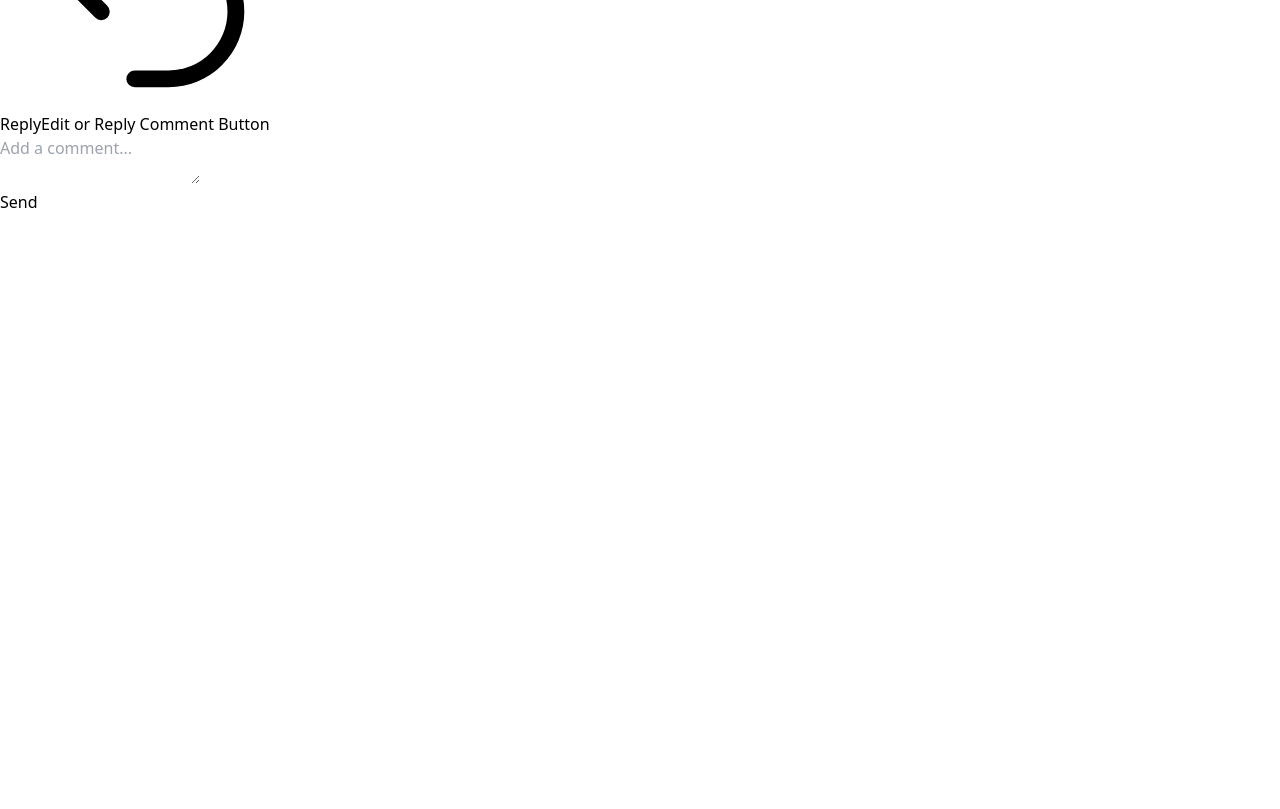
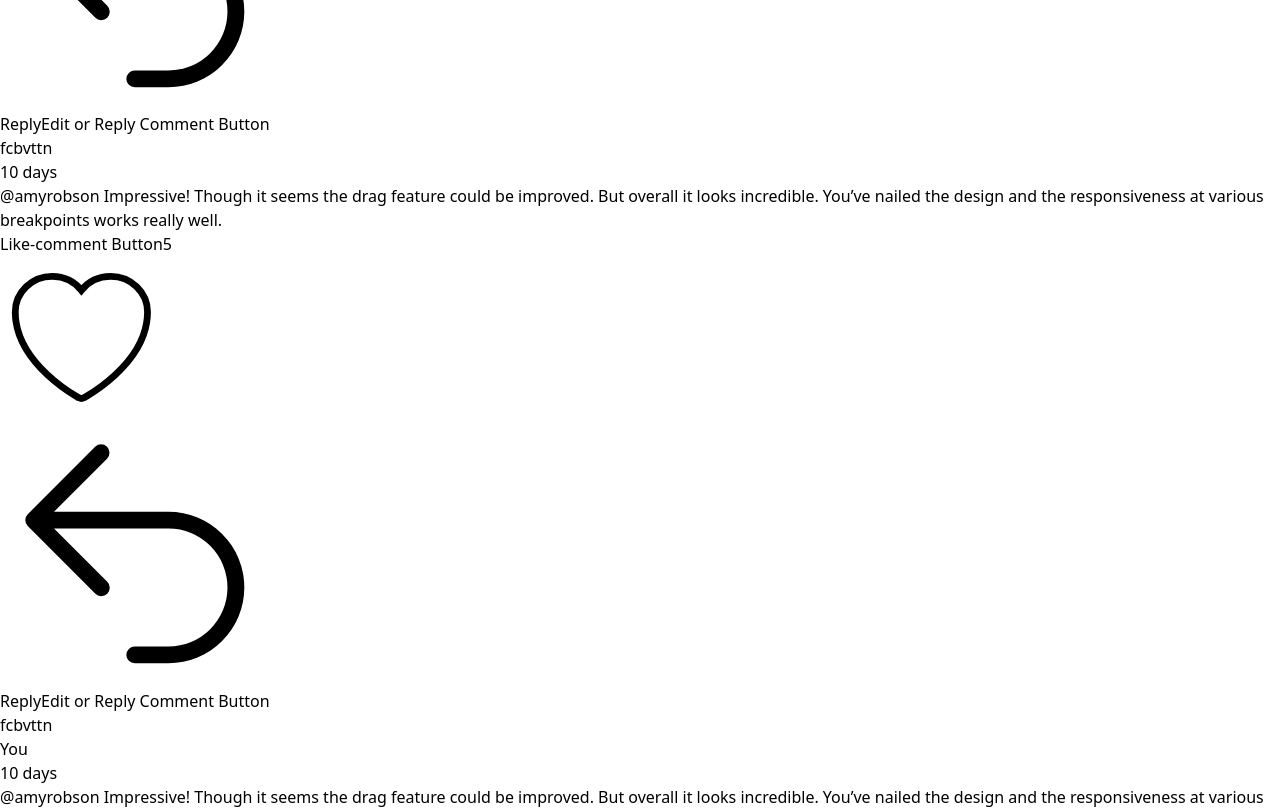
Before and after one commit to fcbvttn123/react-interactive-comment-section, a React (Vite) app: page / in a window 1280 px wide. Shown: the part 440-1249 px from the top of the page. Before the commit the page ends 800 px from the top, so only its background shows below. Built offline with nearby package versions, Linux system fonts and the light colour scheme.

Commit message:
Nested Comment is Done

```diff
--- a/src/App.jsx
+++ b/src/App.jsx
@@ -5,7 +5,10 @@ import { CommentCard } from './components/CommentCard'
 function App() {
   return (
     <div className='bg-slate-200 p-4'>
-        <CommentCard isYou={false} commenter={null} />
+        <CommentCard isYou={false} commenter={null} commentOwnerName={"amyrobson"}>
+          <CommentCard commenter={"amyrobson"} commentOwnerName={"fcbvttn "}/>
+          <CommentCard commenter={"amyrobson"} isYou={true} commentOwnerName={"fcbvttn "}/>
+        </CommentCard>
         <AddComment />
     </div>
   )
--- a/src/components/CommentCard.jsx
+++ b/src/components/CommentCard.jsx
@@ -2,12 +2,14 @@ import { CommentLikes } from "./CommentLikes";
 import { ArrowUturnLeftIcon, TrashIcon, PencilIcon } from '@heroicons/react/24/solid'
 import { formatDistanceToNowStrict  } from "date-fns";
 
-export function CommentCard({isYou = false, commenter=null, createdAt=(new Date(2024, 2, 2, 12, 30, 0, 0)).getTime()}) {
+export function CommentCard({children, commentOwnerName="anonymous", isYou = false, commenter=null, createdAt=(new Date(2024, 2, 2, 12, 30, 0, 0)).getTime()}) {
     return (
+        <div>
+            {/* Card */}
             <div className="max-w-96 mx-auto p-4 rounded-lg bg-white mb-4">
                 <div className="flex items-center gap-x-2">
                     <div className="w-7 h-7 rounded-full bg-red-300"></div>
-                <p className="font-bold">amyrobson</p>
+                    <p className="font-bold">{commentOwnerName}</p>
                     {isYou && <p className="text-white bg-indigo-700 px-2 rounded-md text-sm font-bold">You</p>}
                     {createdAt && <p className="text-slate-600">{formatDistanceToNowStrict(createdAt)}</p>}
                 </div>
@@ -30,5 +32,10 @@ export function CommentCard({isYou = false, commenter=null, createdAt=(new Date(
                     </div>
                 </div>
             </div>
+            {/* Replies */}
+            <div className="pl-4 border-l-2 border-slate-400/40">
+                {children}
+            </div>
+        </div>
     )
 }
```
Lines whose indentation alone changed are shown as unchanged.
